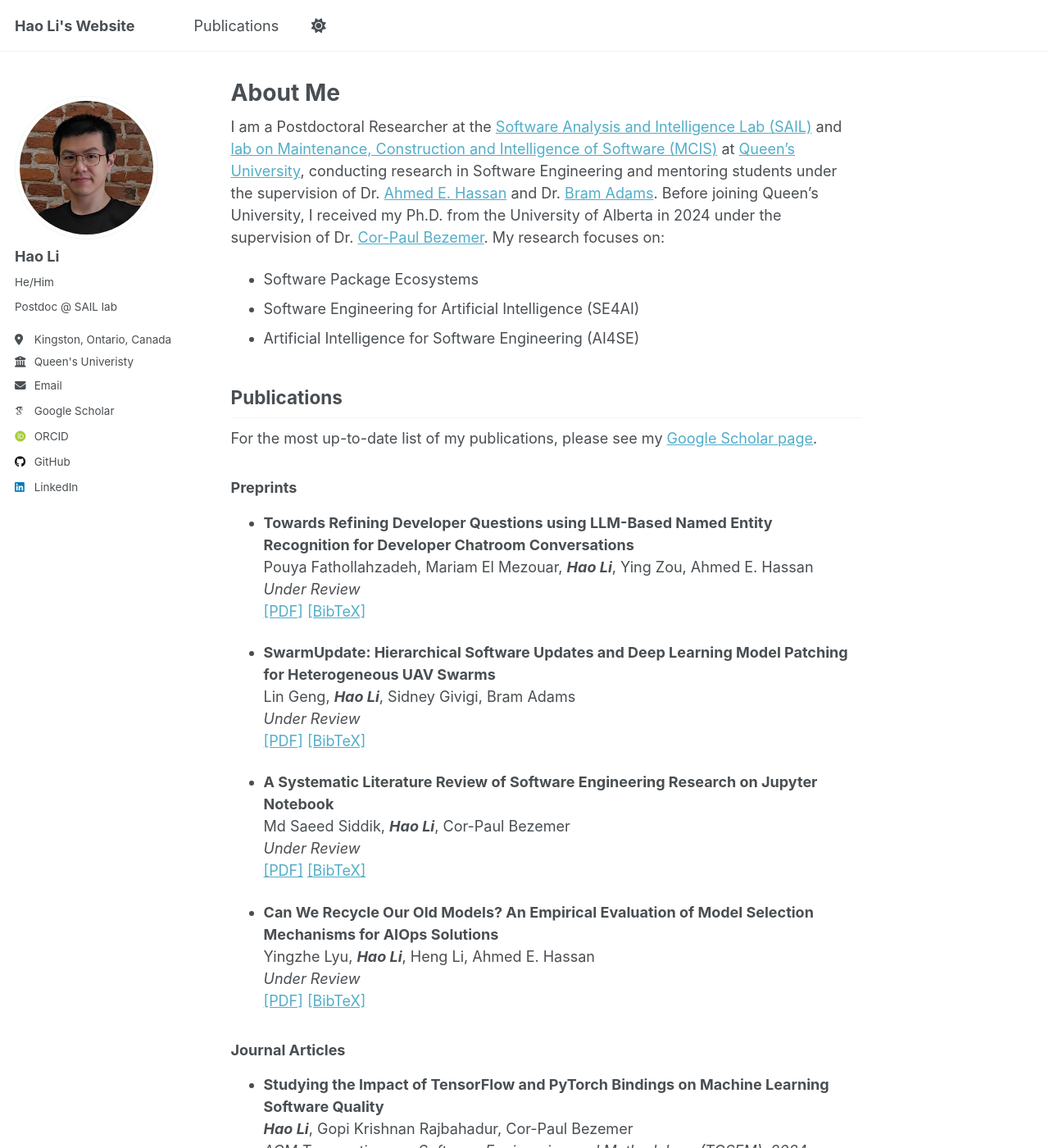
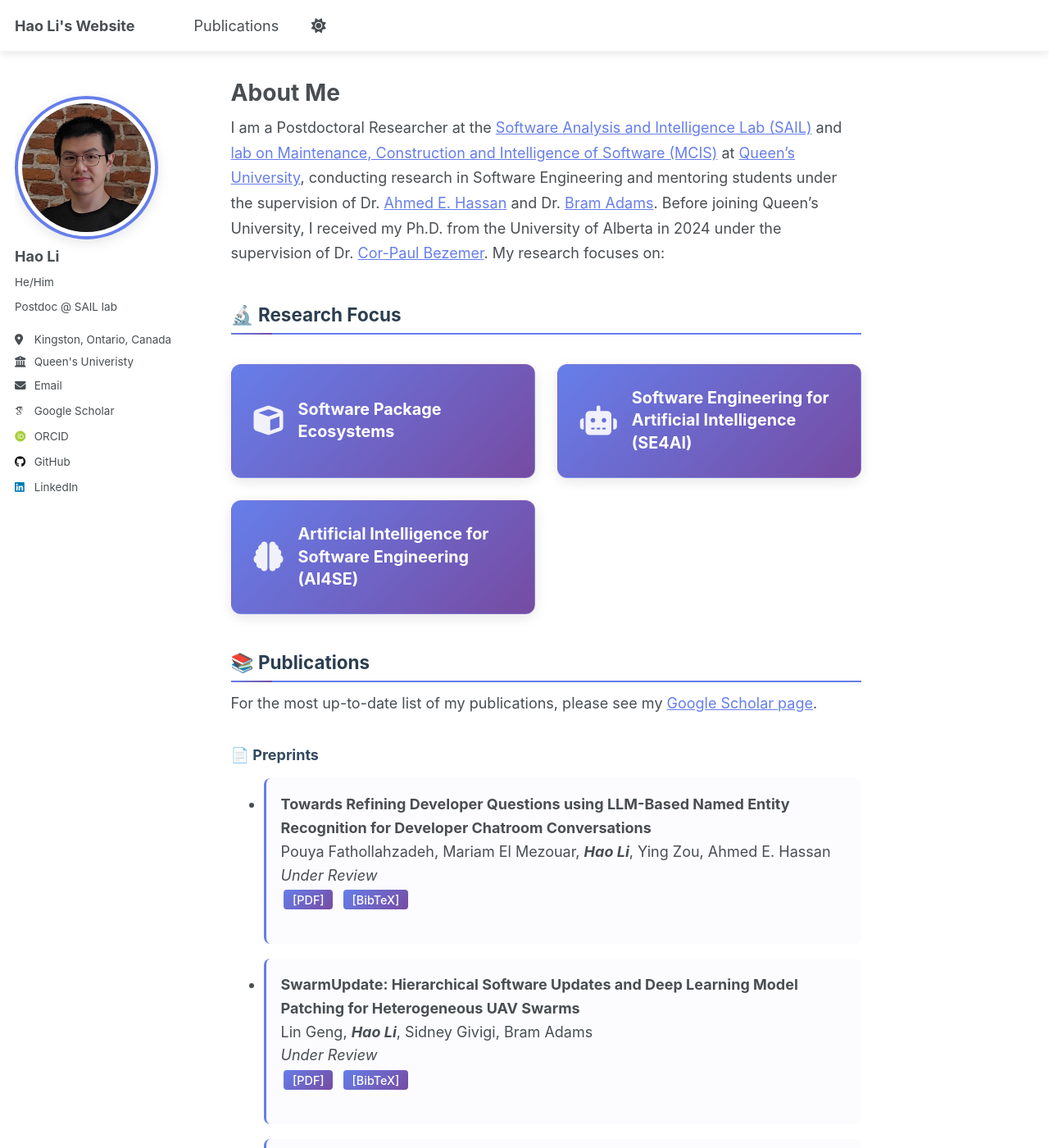
Before and after one commit to Leo-LiHao/Leo-LiHao.github.io, a Jekyll site: the page built from _pages/about.md, in a window 1280 px wide and 1400 px high. Shown: the whole window at 82% size. Built offline with Jekyll 4.4.1, drawn with Linux system fonts in a browser that asks for light colours; some web fonts are replaced; some of the changed text lies outside the part shown.

Commit message:
Enhance website visual design with modern styling and interactive elements
- Add beautiful gradient cards for research areas with FontAwesome icons
- Enhance all section headers with relevant emojis for better visual hierarchy
- Implement modern purple/blue gradient color scheme throughout the site
- Add interactive hover effects and smooth transitions
- Style publication links as attractive gradient buttons
- Improve typography, spacing, and overall readability
- Add responsive design support for mobile devices
- Include dark mode styling support

🤖 Generated with [Claude Code](https://claude.ai/code)

Co-Authored-By: Claude <noreply@anthropic.com>

```diff
--- a/_pages/about.md
+++ b/_pages/about.md
@@ -9,15 +9,28 @@ redirect_from:
 
 I am a Postdoctoral Researcher at the [Software Analysis and Intelligence Lab (SAIL)](https://sail.cs.queensu.ca/) and [lab on Maintenance, Construction and Intelligence of Software (MCIS)](https://mcis.cs.queensu.ca/) at [Queen’s University](https://www.queensu.ca/), conducting research in Software Engineering and mentoring students under the supervision of Dr. [Ahmed E. Hassan](https://scholar.google.com/citations?user=9hwXx34AAAAJ&hl=en) and Dr. [Bram Adams](https://scholar.google.com/citations?user=XS9QH_UAAAAJ&hl=en). Before joining Queen’s University, I received my Ph.D. from the University of Alberta in 2024 under the supervision of Dr. [Cor-Paul Bezemer](https://scholar.google.com/citations?user=8HgcKdoAAAAJ&hl=en). My research focuses on:
 
-- Software Package Ecosystems
-- Software Engineering for Artificial Intelligence (SE4AI)
-- Artificial Intelligence for Software Engineering (AI4SE)
+## 🔬 Research Focus
 
-## Publications
+<div class="research-areas">
+  <div class="research-item">
+    <i class="fas fa-cube"></i>
+    <strong>Software Package Ecosystems</strong>
+  </div>
+  <div class="research-item">
+    <i class="fas fa-robot"></i>
+    <strong>Software Engineering for Artificial Intelligence (SE4AI)</strong>
+  </div>
+  <div class="research-item">
+    <i class="fas fa-brain"></i>
+    <strong>Artificial Intelligence for Software Engineering (AI4SE)</strong>
+  </div>
+</div>
+
+## 📚 Publications
 
 For the most up-to-date list of my publications, please see my [Google Scholar page](https://scholar.google.com/citations?user=3xI3QLsAAAAJ&hl=en).
 
-### Preprints
+### 📄 Preprints
 
 - **Towards Refining Developer Questions using LLM-Based Named Entity Recognition for Developer Chatroom Conversations**
   Pouya Fathollahzadeh, Mariam El Mezouar, ***Hao Li***, Ying Zou, Ahmed E. Hassan
@@ -39,7 +52,7 @@ For the most up-to-date list of my publications, please see my [Google Scholar p
   *Under Review*
   [[PDF]](https://leo-lihao.github.io/files/P4.pdf) [[BibTeX]](https://leo-lihao.github.io/files/P4.bib)
 
-### Journal Articles
+### 📖 Journal Articles
 
 - **Studying the Impact of TensorFlow and PyTorch Bindings on Machine Learning Software Quality**
   ***Hao Li***, Gopi Krishnan Rajbahadur, Cor-Paul Bezemer
--- /dev/null
+++ b/_sass/_custom-enhancements.scss
@@ -0,0 +1,226 @@
+/* Custom styling for enhanced visual appeal */
+
+/* Research areas styling */
+.research-areas {
+  display: grid;
+  grid-template-columns: repeat(auto-fit, minmax(300px, 1fr));
+  gap: 1.5rem;
+  margin: 2rem 0;
+}
+
+.research-item {
+  background: linear-gradient(135deg, #667eea 0%, #764ba2 100%);
+  color: white;
+  padding: 1.5rem;
+  border-radius: 12px;
+  display: flex;
+  align-items: center;
+  gap: 1rem;
+  box-shadow: 0 4px 15px rgba(0,0,0,0.1);
+  transition: all 0.3s ease;
+  border: 1px solid rgba(255,255,255,0.1);
+
+  &:hover {
+    transform: translateY(-2px);
+    box-shadow: 0 8px 25px rgba(0,0,0,0.15);
+  }
+
+  i {
+    font-size: 2rem;
+    opacity: 0.9;
+  }
+
+  strong {
+    font-size: 1.1rem;
+    line-height: 1.4;
+  }
+}
+
+/* Enhanced publication styling */
+.publications-section h3 {
+  border-left: 4px solid #667eea;
+  padding-left: 1rem;
+  margin-top: 2rem;
+}
+
+/* Profile enhancement */
+.author__avatar img {
+  border: 4px solid #667eea;
+  box-shadow: 0 4px 15px rgba(0,0,0,0.1);
+  transition: all 0.3s ease;
+
+  &:hover {
+    transform: scale(1.05);
+  }
+}
+
+/* Link styling improvements */
+a {
+  color: #667eea;
+  transition: color 0.3s ease;
+
+  &:hover {
+    color: #764ba2;
+  }
+}
+
+/* Enhanced button styling for PDF/BibTeX links */
+.publication-links a {
+  display: inline-block;
+  background: linear-gradient(135deg, #667eea 0%, #764ba2 100%);
+  color: white;
+  padding: 0.3rem 0.8rem;
+  border-radius: 6px;
+  margin-right: 0.5rem;
+  margin-bottom: 0.5rem;
+  font-size: 0.85rem;
+  font-weight: 500;
+  text-decoration: none;
+  transition: all 0.3s ease;
+  box-shadow: 0 2px 8px rgba(0,0,0,0.1);
+
+  &:hover {
+    transform: translateY(-1px);
+    box-shadow: 0 4px 12px rgba(0,0,0,0.15);
+    color: white;
+    text-decoration: none;
+  }
+}
+
+/* Enhanced section headers */
+.page__content h2 {
+  color: #2c3e50;
+  border-bottom: 2px solid #667eea;
+  padding-bottom: 0.5rem;
+  margin-top: 2.5rem;
+  position: relative;
+  display: flex;
+  align-items: center;
+  gap: 0.5rem;
+
+  &:before {
+    content: "";
+    position: absolute;
+    bottom: -2px;
+    left: 0;
+    width: 50px;
+    height: 2px;
+    background: linear-gradient(135deg, #667eea 0%, #764ba2 100%);
+  }
+}
+
+.page__content h3 {
+  display: flex;
+  align-items: center;
+  gap: 0.5rem;
+  color: #34495e;
+  margin-top: 2rem;
+}
+
+/* Card-like styling for content sections */
+.page__content {
+  line-height: 1.7;
+
+  p {
+    margin-bottom: 1.2rem;
+  }
+
+  li {
+    margin-bottom: 0.8rem;
+    line-height: 1.6;
+  }
+}
+
+/* Publication entries styling */
+.page__content li {
+  background: rgba(102, 126, 234, 0.02);
+  padding: 1rem;
+  margin-bottom: 1rem;
+  border-radius: 8px;
+  border-left: 3px solid #667eea;
+  transition: all 0.3s ease;
+
+  &:hover {
+    background: rgba(102, 126, 234, 0.05);
+    transform: translateX(5px);
+  }
+}
+
+/* Style publication links within list items */
+.page__content li a {
+  background: linear-gradient(135deg, #667eea 0%, #764ba2 100%);
+  color: white;
+  padding: 0.2rem 0.6rem;
+  border-radius: 4px;
+  font-size: 0.8rem;
+  font-weight: 500;
+  text-decoration: none;
+  margin: 0 0.2rem;
+  transition: all 0.3s ease;
+
+  &:hover {
+    transform: translateY(-1px);
+    box-shadow: 0 2px 8px rgba(0,0,0,0.15);
+    color: white;
+    text-decoration: none;
+  }
+}
+
+/* Responsive design improvements */
+@media (max-width: 768px) {
+  .research-areas {
+    grid-template-columns: 1fr;
+  }
+
+  .research-item {
+    flex-direction: column;
+    text-align: center;
+
+    i {
+      margin-bottom: 0.5rem;
+    }
+  }
+}
+
+/* Dark theme support */
+@media (prefers-color-scheme: dark) {
+  .page__content h2 {
+    color: #ecf0f1;
+  }
+
+  .page__content h3 {
+    color: #bdc3c7;
+  }
+
+  .research-item {
+    background: linear-gradient(135deg, #34495e 0%, #2c3e50 100%);
+    border: 1px solid rgba(255,255,255,0.1);
+  }
+
+  .page__content li {
+    background: rgba(255, 255, 255, 0.02);
+
+    &:hover {
+      background: rgba(255, 255, 255, 0.05);
+    }
+  }
+}
+
+/* Improved navigation */
+.masthead {
+  box-shadow: 0 2px 10px rgba(0,0,0,0.1);
+}
+
+/* Footer improvements */
+.page__footer {
+  background: linear-gradient(135deg, #667eea 0%, #764ba2 100%);
+  color: white;
+
+  a {
+    color: rgba(255,255,255,0.8);
+
+    &:hover {
+      color: white;
+    }
+  }
+}
--- a/assets/css/main.scss
+++ b/assets/css/main.scss
@@ -41,3 +41,6 @@
     "vendor/font-awesome/brands",
     "vendor/magnific-popup/magnific-popup"
 ;
+
+/* Custom enhancements */
+@import "custom-enhancements";
```
Also changed, not shown: other parts of _pages/about.md (+5 -5 lines).
